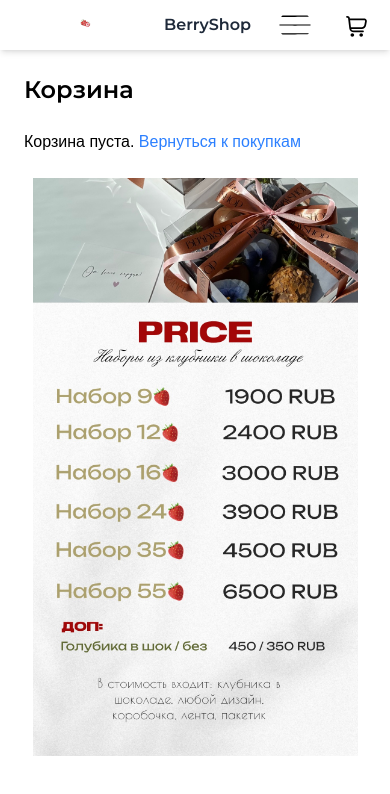
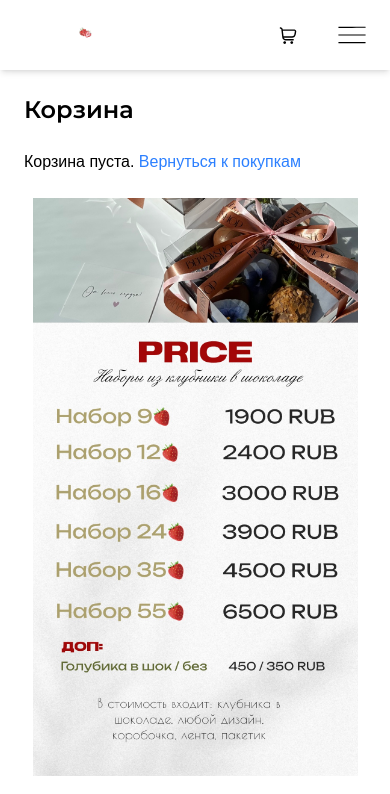
Before and after one commit to xPROGAx/BerryShop-build, a Next.js app: page /cart in a window 390 px wide. Shown: the top 794 px of the page. Built offline with nearby package versions, Linux system fonts and the light colour scheme; grey boxes are pictures that could not be loaded; a web font is replaced by a local one.

Commit message:
Update MobileMenu.js

```diff
--- a/src/components/MobileMenu.js
+++ b/src/components/MobileMenu.js
@@ -20,88 +20,108 @@ const MobileMenu = () => {
 
     return (
         <>
-            <div className="h-[50px]"></div>
-            <nav className="bg-[#FFFFFF] fixed top-0 left-0 w-full h-[50px] shadow-md z-50">
+            <div className="h-[70px]"></div>
+            <nav className="bg-white fixed top-0 left-0 w-full h-[70px] shadow-md z-50">
                 <div className="container mx-auto flex justify-between items-center h-full px-4">
-                    <Link href="/" className="flex items-center gap-2 hover:opacity-80 transition-opacity">
+                    {/* Логотип */}
+                    <Link
+                        href="/"
+                        className="flex items-center hover:opacity-90 transition-opacity duration-200"
+                    >
                         <Image
                             src={logo}
                             alt='BerryShop'
-                            width={180}
-                            height={29}
-                            className="w-[140px] h-[22px] object-contain md:w-[160px] md:h-[26px]"
+                            width={160}
+                            height={32}
+                            className="w-[140px] h-[28px] object-contain md:w-[160px] md:h-[32px]"
                             priority
                         />
-                        <span className="text-base font-bold text-gray-800 whitespace-nowrap md:hidden">
-                            BerryShop
-                        </span>
                     </Link>
 
+                    {/* Правая часть - меню и корзина */}
+                    <div className="flex items-center gap-3">
+                        {/* Корзина */}
+                        <button
+                            onClick={goToCart}
+                            className="cursor-pointer flex items-center relative p-2 hover:bg-red-50 rounded-full transition-colors duration-200"
+                            aria-label="Корзина"
+                        >
+                            <Image
+                                width={28}
+                                height={28}
+                                alt=''
+                                src={cartIcon}
+                                className='object-contain'
+                            />
+                            {cart.length > 0 && (
+                                <span className="absolute -top-1 -right-1 bg-red-600 text-white text-xs font-bold rounded-full w-5 h-5 flex items-center justify-center">
+                                    {cart.length}
+                                </span>
+                            )}
+                        </button>
+
+                        {/* Кнопка меню */}
                         <button
                             onClick={() => setIsOpen(!isOpen)}
-                        className="p-1"
+                            className="p-2 hover:bg-gray-100 rounded-lg transition-colors duration-200 ml-2"
+                            aria-label="Меню"
                         >
                             <Image
-                            className='hover:bg-gray-300 rounded-full p-1'
                                 src={extra}
-                            alt='Меню'
-                            width={40}
-                            height={40}
+                                alt=''
+                                width={28}
+                                height={28}
+                                className="object-contain"
                             />
                         </button>
+                    </div>
 
+                    {/* Мобильное меню */}
                     {isOpen && (
-                        <div className="absolute top-full left-0 w-full bg-white shadow-lg border-t">
-                            <ul className='flex flex-col gap-4 p-5 text-black font-semibold'>
+                        <div className="absolute top-full left-0 w-full bg-white shadow-xl border-t border-gray-200 animate-fadeIn">
+                            {/* Контакты */}
+                            <div className="p-4 bg-gradient-to-r from-red-50 to-pink-50 border-b">
+                                <div className="text-lg font-bold text-gray-800">+7 (922) 400-09-40</div>
+                                <div className="text-sm text-gray-600 mt-1">Сургут · Ежедневно 9:00-21:00</div>
+                                <div className="text-xs text-gray-500 mt-2">
+                                    Менеджер Юлия: +7 (917) 928-04-54
+                                </div>
+                            </div>
+
+                            {/* Навигация */}
+                            <ul className='py-3'>
                                 {[
                                     { name: 'Клубника в шоколаде', path: '/strawberry' },
                                     { name: 'Цветы', path: '/flowers' },
                                     { name: 'Акции', path: '/deals' },
                                 ].map((item) => (
-                                    <li key={item.path} className="relative py-2 border-b last:border-b-0">
+                                    <li key={item.path} className="border-b border-gray-100 last:border-b-0">
                                         <Link
                                             href={item.path}
-                                            className={`hover:text-red-500 block ${pathname === item.path ? 'text-red-500' : ''}`}
+                                            className={`block py-4 px-6 transition-colors duration-200 text-lg ${
+                                                pathname === item.path
+                                                    ? 'text-red-600 bg-red-50 font-bold'
+                                                    : 'text-gray-800 hover:bg-gray-50'
+                                            }`}
                                             onClick={() => setIsOpen(false)}
                                         >
                                             {item.name}
                                         </Link>
-                                        {pathname === item.path && (
-                                            <span className="absolute bottom-0 left-0 w-full h-[1px] bg-black"></span>
-                                        )}
                                     </li>
                                 ))}
-                                <li className="text-sm text-gray-600 pt-2">
-                                    BerryShop +7 (922) 400-09-40
-                                </li>
-                                <li className="text-sm text-gray-600">
-                                    Менеджер Юлия +7 (917) 928-04-54
-                                </li>
                             </ul>
                         </div>
                     )}
-
-                    <div className="relative">
-                        <button
-                            onClick={goToCart}
-                            className="cursor-pointer flex items-center relative"
-                        >
-                            <Image
-                                width={35}
-                                height={35}
-                                alt='Корзина покупок'
-                                src={cartIcon}
-                                className='object-contain'
-                            />
-                            {cart.length > 0 && (
-                                <span className="absolute -top-1 -right-1 bg-[#F1ADAE] text-black text-xs font-bold rounded-full px-2">
-                                    {cart.length}
-                                </span>
-                            )}
-                        </button>
-                    </div>
                 </div>
             </nav>
+
+            {/* Затемнение фона */}
+            {isOpen && (
+                <div
+                    className="fixed inset-0 bg-black bg-opacity-30 z-40 mt-[70px] cursor-pointer"
+                    onClick={() => setIsOpen(false)}
+                />
+            )}
         </>
     )
 }
```
Lines whose indentation alone changed are shown as unchanged.
